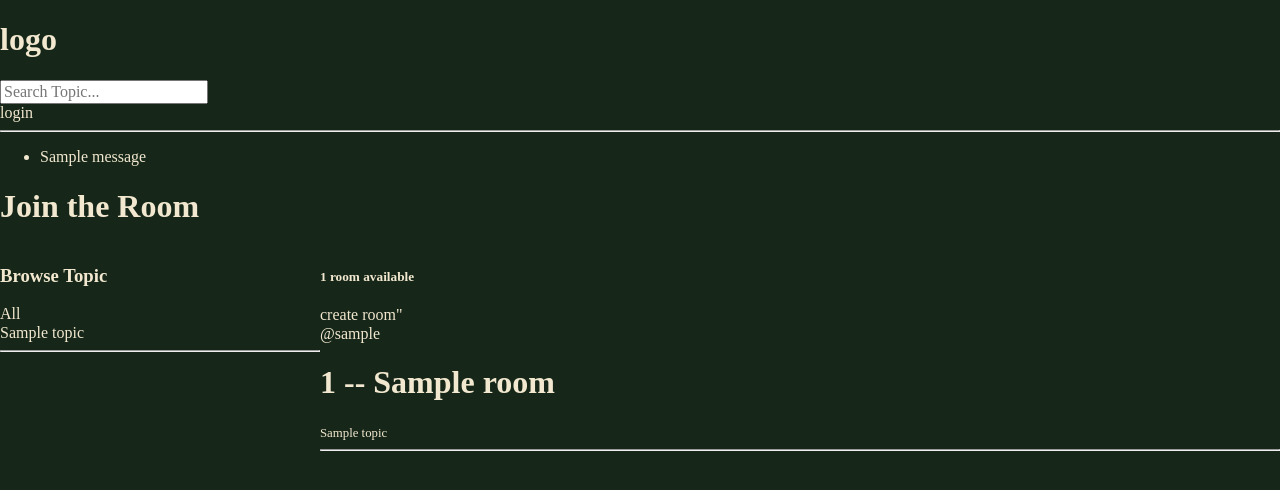
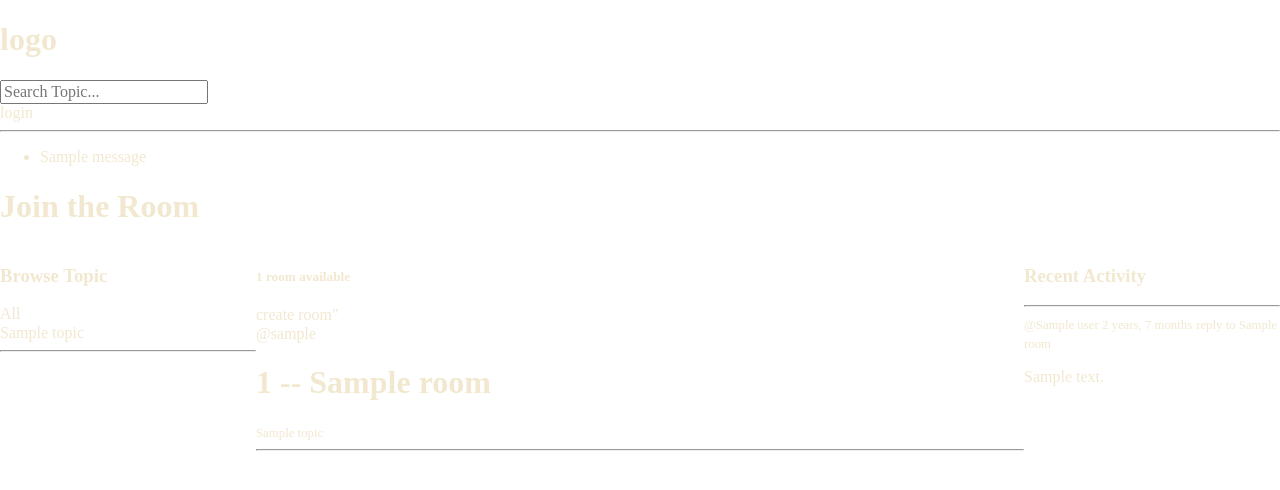
Before and after one commit to ndeanka/StudyBudy, a Django app: template templates/home.html in a window 1280 px wide. Shown: the top 490 px of the page. Run offline with Django 3.2, Linux system fonts and the light colour scheme; the template is opened without the code that fills it: most values are stand-ins (such as "Sample title", 1, 10 or a date in 2020); one stand-in notice (Sample message) is shown.

Commit message:
display message

```diff
--- a/base/models.py
+++ b/base/models.py
@@ -32,5 +32,8 @@ class Message(models.Model):
     update = models.DateTimeField(auto_now=True)
     created = models.DateTimeField(auto_now_add=True)
 
+    class Meta:
+        ordering = ['-update', '-created']
+
     def __str__(self):
         return self.body[0:50]
--- a/base/static/main.css
+++ b/base/static/main.css
@@ -1,11 +1,11 @@
 body {
-    background: #162719;
+    /* background: #162719; */
     color: #F2E8CF;
 }
 
 .home-container {
     display: grid;
-    grid-template-columns: 1fr 3fr;
+    grid-template-columns: 1fr 3fr 1fr;
 }
 a {
     text-decoration: none;
--- a/base/views.py
+++ b/base/views.py
@@ -76,13 +76,14 @@ def home(request):
      )
     room_count = rooms.count()
     topics = Topic.objects.all()
-    context = {'rooms': rooms, 'topics': topics, 'room_count': room_count}
+    room_messages = Message.objects.all()
+    context = {'rooms': rooms, 'topics': topics, 'room_count': room_count, 'room_messages': room_messages}
     return render(request, 'home.html', context)
 
 
 def room(request, pk):
     room = Room.objects.get(id=pk)
-    room_messages = room.message_set.all().order_by('-created')
+    room_messages = room.message_set.all()
     participants = room.participants.all()
     if request.method == 'POST':
         message = Message.objects.create(
--- a/templates/home.html
+++ b/templates/home.html
@@ -1,6 +1,12 @@
 {% extends 'main.html'%}
 
 {% block content%}
+<style>
+    .home-container {
+    display: grid;
+    grid-template-columns: 1fr 3fr 1fr;
+}
+</style>
 
 <h1>Join the Room</h1>
 <div class="home-container">
@@ -39,6 +45,21 @@
         </div>
 
     </div>
+    <div>
+        <h3>Recent  Activity</h3>
+        <hr>
+        {% for message in room_messages%}
+        <div>
+            <small>@{{message.user}}   {{message.created | timesince}}</small>
+            <small>reply to {{message.room}}</small>
+
+            <p>{{message}}</p>
+        </div>
+
+
+        {% endfor%}
+
+    </div>
 
 </div>
 
--- a/templates/main.html
+++ b/templates/main.html
@@ -6,8 +6,8 @@
     <meta name="viewport" content="width=device-width, initial-scale=1.0">
     <title>StudyBud</title>
     {% load static%}
-    <link rel="stylesheet" href="{% static 'normalize.css' %}" }">
-    <link rel="stylesheet" href="{% static 'main.css' %}" }">
+    <link rel="stylesheet" href="{% static 'normalize.css' %}">
+    <link rel="stylesheet" href="{% static 'main.css' %}" >
 
 </head>
 <body>
--- a/templates/style.css
+++ b/templates/style.css
@@ -1,4 +1,4 @@
 .home-container{
     display: grid;
-    grid-template-columns: 1fr 3fr;
+    /* grid-template-columns: 1fr 3fr 1fr; */
 }
```
Also changed, not shown: db.sqlite3.
